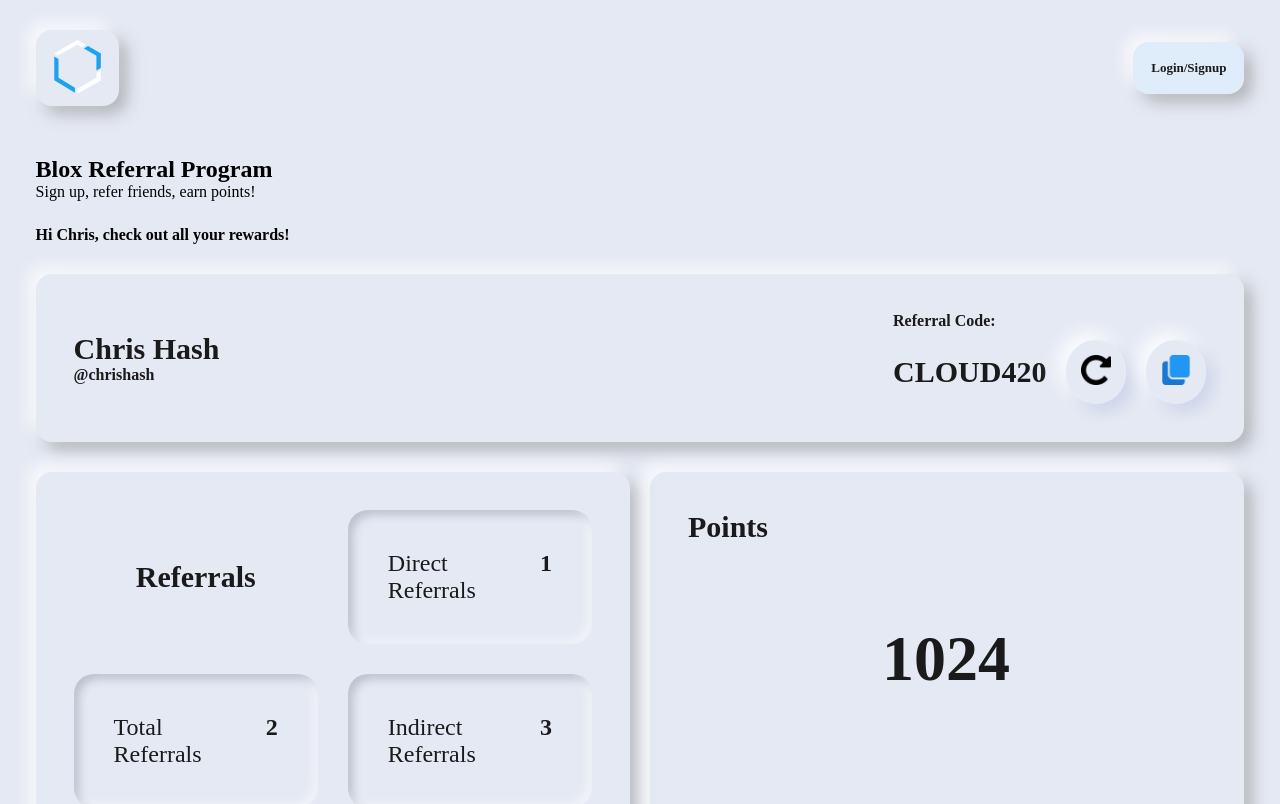
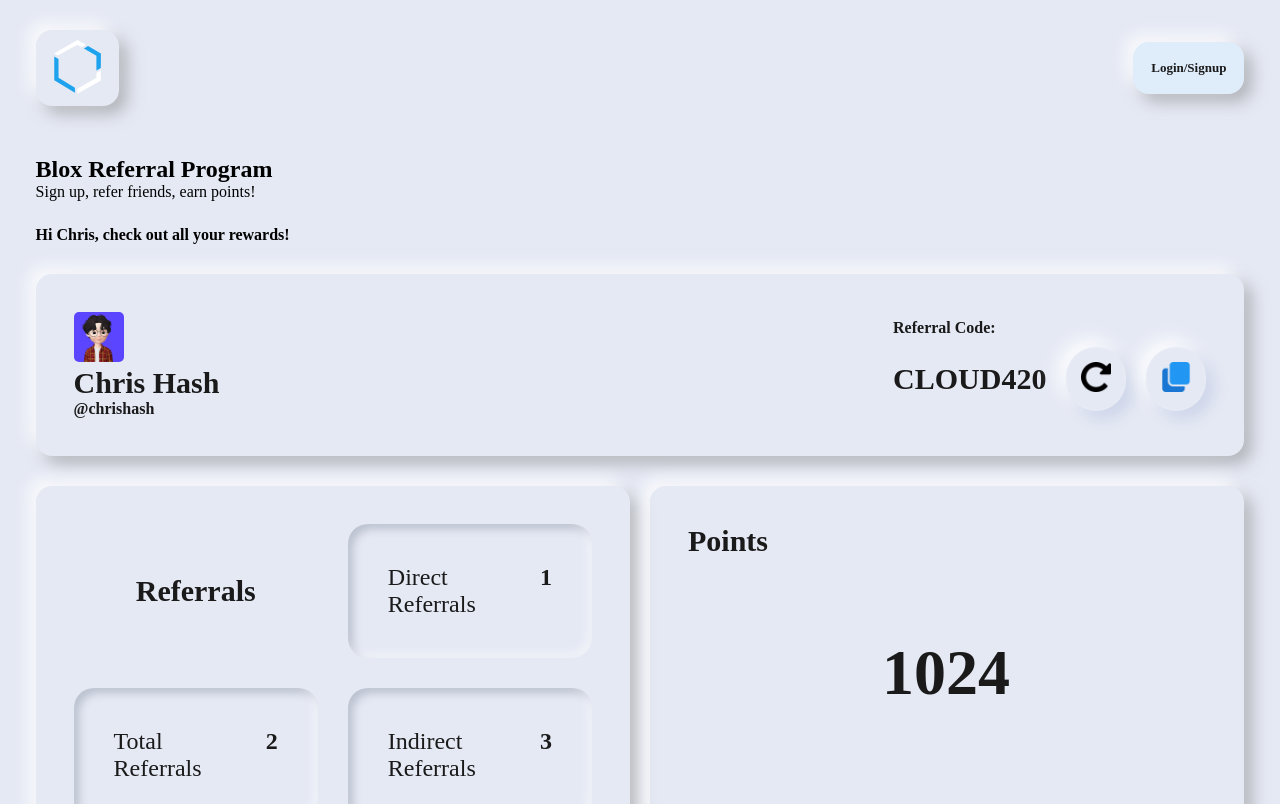
Before and after one commit to TechnicallyWeb3/blox-refpage, a React (Vite) app: page / in a window 1280 px wide. Shown: the top 804 px of the page. Built offline with nearby package versions, Linux system fonts and the light colour scheme; a web font is replaced by a local one.

Commit message:
added pfp

```diff
--- a/src/components/UserInfo/UserInfo.jsx
+++ b/src/components/UserInfo/UserInfo.jsx
@@ -2,10 +2,12 @@ import React from 'react';
 import styles from './UserInfo.module.css';
 import copy from '../../assets/copy.png'
 import refresh from '../../assets/refresh-arrow.png'
+import user from '../../assets/image.png'
 function UserInfo() {
     return (
         <div className={styles.userInfo}>
-            <div>
+            <div className={styles.userdetails}>
+                <img src={user} alt="" />
                 <p className={styles.name}>Chris Hash</p>
                 <p>@chrishash</p>
             </div>
--- a/src/components/UserInfo/UserInfo.module.css
+++ b/src/components/UserInfo/UserInfo.module.css
@@ -27,6 +27,11 @@
     &:hover, &:focus-visible {
         scale: 1.01
       }
+}
+
+.userdetails img {
+    width: 50px;
+    border-radius: 5px;
 }
 
 .name {
```
Also changed, not shown: src/assets/image.png (added).
